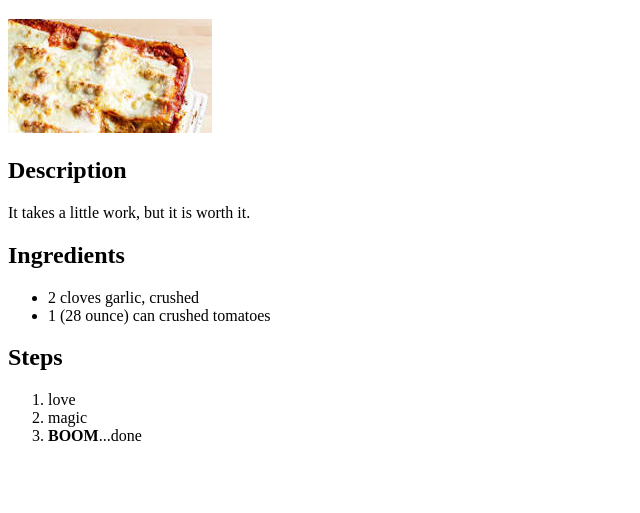
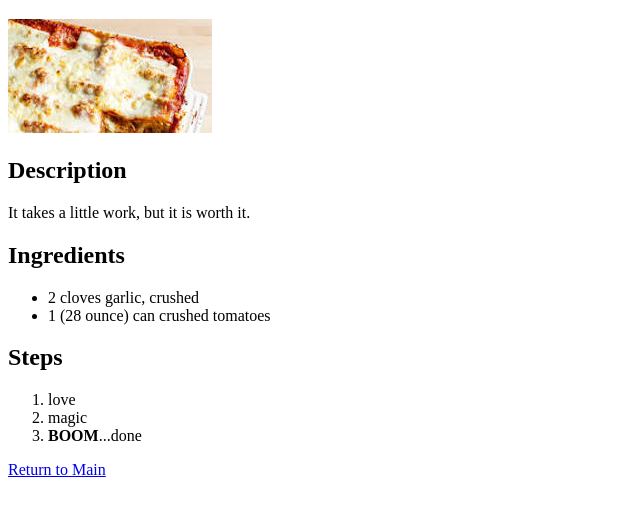
Before and after one commit to zhuyingw/odin-recipes, a plain HTML site: page recipes/lasagna.html in a window 1280 px wide. Shown: the part 61-574 px from the top of the page, without its empty margins (0-640 px from the left). Drawn offline with Linux system fonts and the light colour scheme.

Commit message:
add return to main to the recipes page

```diff
--- a/recipes/lasagna.html
+++ b/recipes/lasagna.html
@@ -23,5 +23,6 @@
         <li>magic</li>
         <li><strong>BOOM</strong>...done</li>
     </ol>
+    <a href="../index.html">Return to Main</a>
 </body>
 </html>
```
Also changed, not shown: recipes/mac.html (+1 -0 lines).
